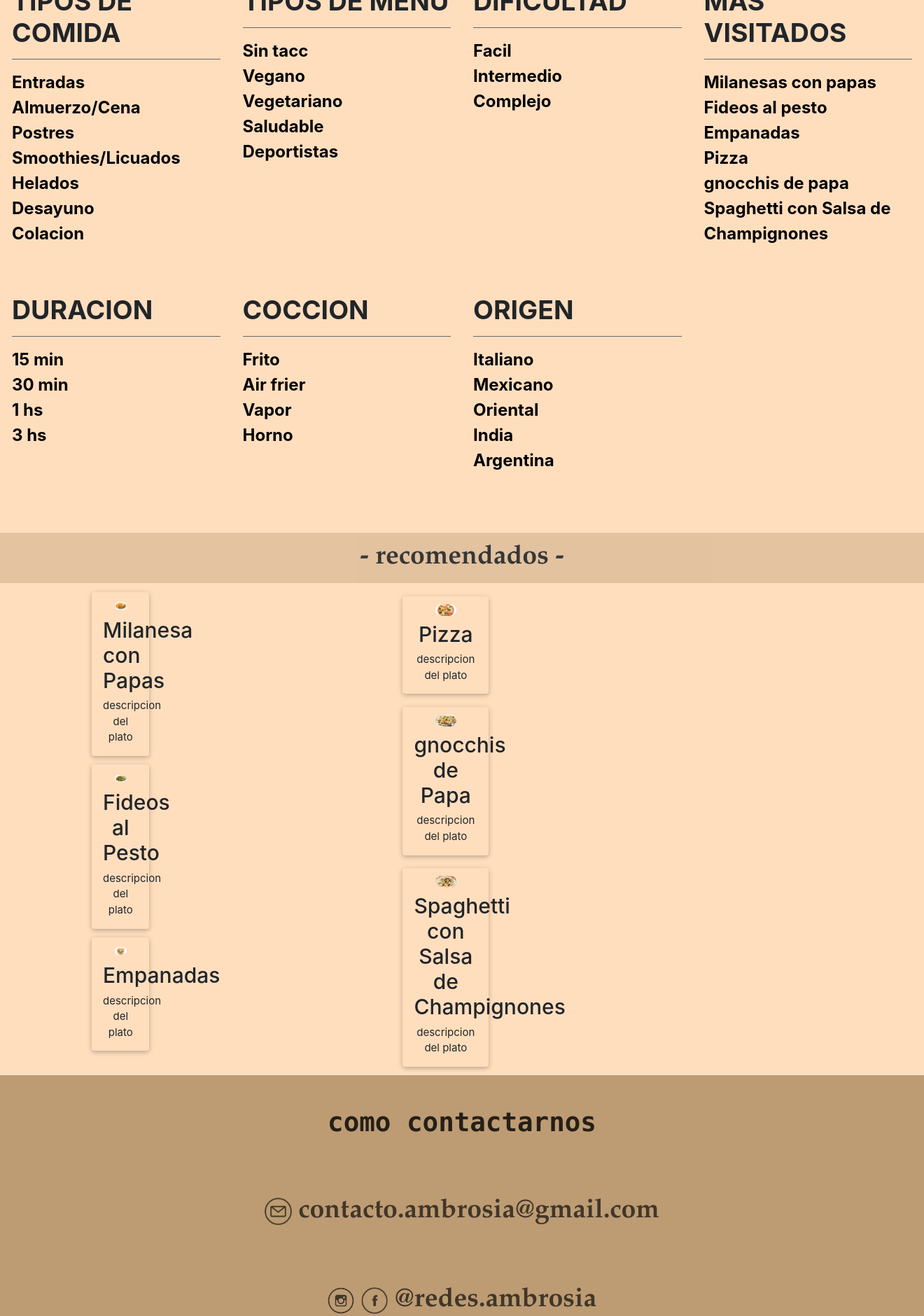
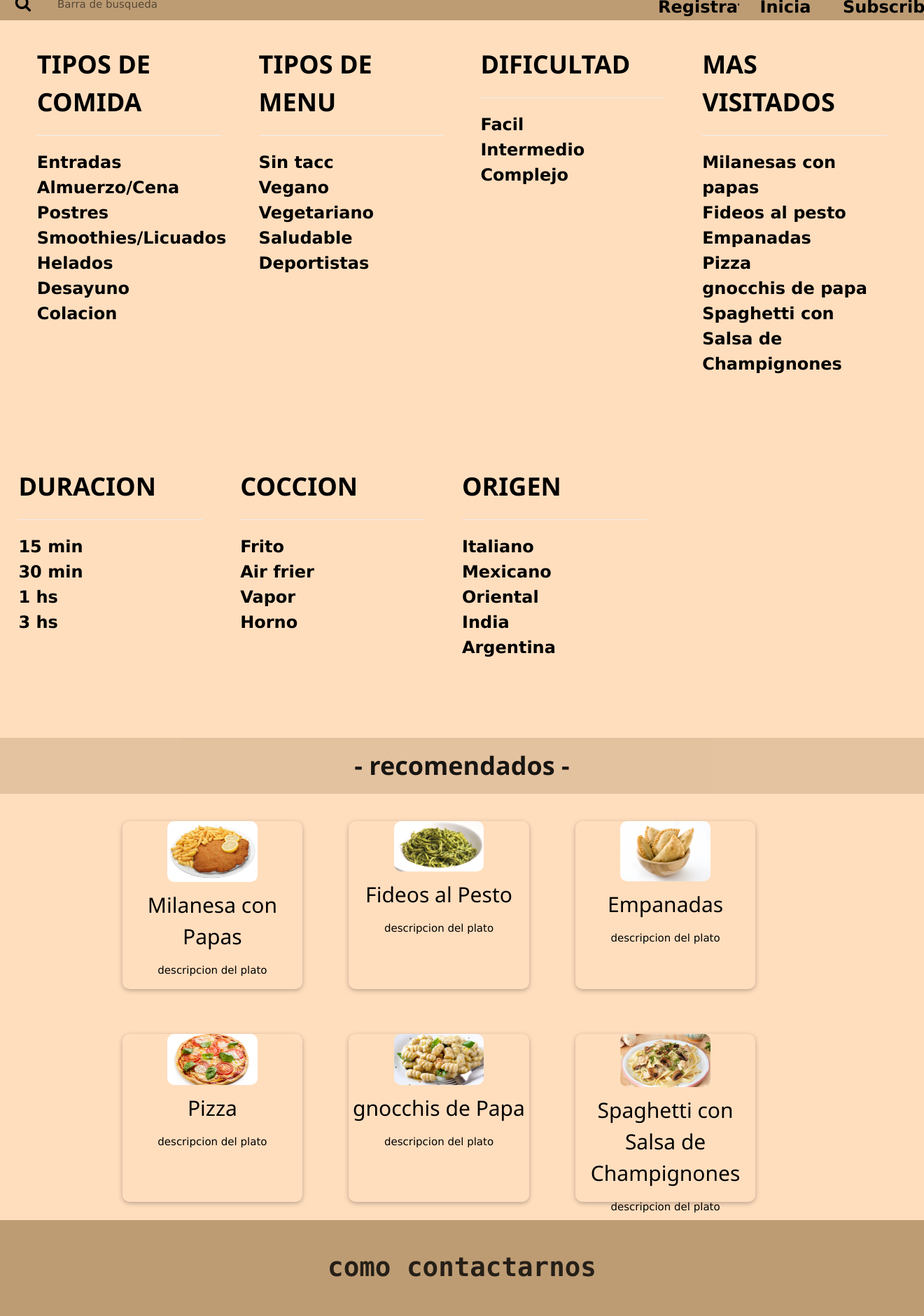
Before and after one commit to Enri3/ambrosia, a PHP site: page /Actividad2.html in a window 1320 px wide; the page is wider, and only the part inside the window is pictured. Shown: the part 821-2701 px from the top of that part at 70% size. Run offline with PHP 8.4, Linux system fonts and the light colour scheme; some web fonts are replaced.

Commit message:
lean copia tranqui

```diff
--- a/Actividad2.css
+++ b/Actividad2.css
@@ -1,24 +1,30 @@
 .container-general{
+	width: 100%;
 	display: flex;
+	flex-wrap: wrap;
 	justify-content: center;
 }
 
-.menu{
-	width: 25%;
-	text-align: left;
+.carta{
+	height: 30vh;
+	margin-right: 5vw;
 }
 
-.row {
-  display: flex;
+.menu{
+	width: 20%;
+	height: 19;
+	text-align: left;
+	margin: 2%;
+}
 
-}
+
 
 a:link {
 	font-weight: bold;
-  	color: black;
-  	font-size: x-large;
-  	/*background-color: transparent;
-  	//text-decoration: none;*/
+  color: black;
+  font-size: x-large;
+  background-color: transparent;
+  text-decoration: none;
 
 }
 a:link:hover {
@@ -53,7 +59,7 @@ a:link:hover {
 }
 
 .imagen{
-  width: 33.3%;
+  width:50%;
   text-align: center;
   border-radius: 10px;
 }
--- a/Actividad2.html
+++ b/Actividad2.html
@@ -4,7 +4,7 @@
 	<title>Ambrosia</title>
 	<link rel="stylesheet" href="Actividad2.css">
 	<link rel="stylesheet" href="https://www.w3schools.com/w3css/4/w3.css">
-	<link rel="stylesheet" href="https://stackpath.bootstrapcdn.com/bootstrap/4.1.0/css/bootstrap.min.css" integrity="sha384-9gVQ4dYFwwWSjIDZnLEWnxCjeSWFphJiwGPXr1jddIhOegiu1FwO5qRGvFXOdJZ4" crossorigin="anonymous">
+	<link rel="stylesheet" href="https://cdnjs.cloudflare.com/ajax/libs/font-awesome/4.7.0/css/font-awesome.min.css">
 	<meta http-equiv="Content-Type" content="text/html; charset=utf-8"/>
 	<link href="https://fonts.googleapis.com/css2?family=Fira+Sans:wght@100&family=Koulen&display=swap" rel="stylesheet">
 	<link href="https://fonts.googleapis.com/css2?family=Oleo+Script+Swash+Caps&display=swap" rel="stylesheet">
@@ -12,14 +12,18 @@
 <body style="background-color: #ffdebe">
 	<h1 style="font-family: 'Koulen', cursive;">Probandaaao ñ</h1>
 	<h1 style="font-family: 'Oleo Script Swash Caps', cursive;">ambrosia</h1>
-	<div>
-  		<video width=100% autoplay muted loop>
-  			<source src="ambrosia1.mp4" type="video/mp4">
-  		</video>
-  		<input type="text" style="background-color: #bd9c74;"> </input>
+  	<video width=100% autoplay muted loop>
+  		<source src="ambrosia1.mp4" type="video/mp4">
+  	</video>
+	<div class="w3-bar">
+		<i class= "w3-padding  fa fa-search w3-bar-item w3-button w3-mobile w3-xlarge" style="background-color: #bd9c74; height: 45px; width: 5%;"></i>
+	  	<input type="text" class="w3-bar-item" placeholder="Barra de busqueda" style="background-color: #bd9c74; width: 65%; height: 45px;"></input>
+	  	<a href="#" class="w3-bar-item w3-button w3-mobile" style="width:10%; height: 45px; background-color: #bd9c74;">Registrate</a>
+	  	<a href="#" class="w3-bar-item w3-button w3-mobile" style="width:10%; height: 45px; background-color: #bd9c74;">Inicia secion</a>
+	  	<a href="#" class="w3-bar-item w3-button w3-mobile" style="width:10%; height: 45px; background-color: #bd9c74;">Subscribite</a>
 	</div>
-	<div class="w3-container row">
-		<div class="w3-container menu">
+	<div class="container-general">
+		<div class="w3-card w3-border-0 menu" style="box-shadow: 0 0;">
 			<h1><b>TIPOS DE COMIDA</b></h1>
 			<hr width= 100% color= #737373>
 			<a href="url" target="_blank">Entradas</a>
@@ -36,7 +40,7 @@
 			<br>
 			<a href="url">Colacion</a>
 		</div>
-		<div class="w3-container menu">
+		<div class="w3-card menu" style="box-shadow: 0 0;">
 			<h1><b>TIPOS DE MENU</b></h1>
 			<hr width= 100% color= #737373>
 			<a href="url">Sin tacc</a>
@@ -50,7 +54,7 @@
 			<a href="url">Deportistas</a>
 			<br>
 		</div>
-		<div class="w3-container menu">
+		<div class="w3-card menu" style="box-shadow: 0 0;">
 			<h1><b>DIFICULTAD</b></h1>
 			<hr width= 100% color= #737373>
 			<a href="url">Facil</a>
@@ -60,7 +64,7 @@
 			<a href="url">Complejo</a>
 			<br>
 		</div>
-		<div class="w3-container menu">
+		<div class="w3-card menu" style="box-shadow: 0 0;">
 			<h1><b>MAS VISITADOS</b></h1>
 			<hr width= 100% color= #737373>
 			<a href="url">Milanesas con papas</a>
@@ -76,8 +80,9 @@
 			<a href="url">Spaghetti con Salsa de Champignones</a>
 			<br>
 		</div>
-
-		<div class="w3-container menu">
+		</div>
+		<div class="container-general" style="justify-content: left;">
+		<div class="w3-card menu" style="box-shadow: 0 0;">
 			<br><br><br>
 			<h1><b>DURACION</b></h1>
 			<hr width= 100% color= #737373>
@@ -92,7 +97,7 @@
 			<br>
 			<br>
 		</div>
-		<div class="w3-container menu">
+		<div class="w3-card menu" style="box-shadow: 0 0;">
 			<br><br><br>
 			<h1><b>COCCION</b></h1>
 			<hr width= 100% color= #737373>
@@ -107,7 +112,7 @@
 			<br>
 			<br>
 		</div>
-		<div class="w3-container menu">
+		<div class="w3-card menu" style="box-shadow: 0 0;">
 			<br><br><br>
 			<h1><b>ORIGEN</b></h1>
 			<hr width= 100% color= #737373>
@@ -128,41 +133,43 @@
 <div class="w3-container recomendados" style="margin-top: 3%">
 		<h1 style="margin-top: 1%;margin-bottom: 1%"><b>- recomendados -</b></h1>
 	</div>
-<div class="w3-container w3-center container-general" style="margin: auto; width: 85%;">
-	<div class="w3-container">
-        <div class="w3-container imagen w3-card w3-round" style="margin-top: 3%; margin-bottom: 2%; width: 20%;">
+<div class="w3-container container-general">
+
+        <div class="imagen carta w3-card" style="margin-top: 3%; margin-bottom: 2%; width: 20%;">
             <a href="mila-con-papas.html" style="width: 33%;"><img class="imagen" src="milanesa_con_papas.jpeg" alt="Milanesa con Papas"></a>
             <h2>Milanesa con Papas</h2>
             <p>descripcion del plato</p>
         </div>
-        <div class="w3-container imagen w3-card w3-round" style="margin-top: 3%; margin-bottom: 2%; width: 20%;">
+        <div class="imagen carta w3-card" style="margin-top: 3%; margin-bottom: 2%; width: 20%;">
             <a href="fideos-al-pesto.html"><img class="imagen" src="fideos_con_pesto.jpg" alt="Fideos al Pesto"></a>
             <h2>Fideos al Pesto</h2>
             <p>descripcion del plato</p>
         </div>
-        <div class="w3-container imagen w3-card w3-round" style="margin-top: 3%; margin-bottom: 2%; width: 20%;">
+        <div class="imagen carta w3-card" style="margin-top: 3%; margin-bottom: 2%; width: 20%;">
             <a href="empanadas.html"><img class="imagen" src="empanadas3.jpg" alt="Empanadas"></a>
             <h2>Empanadas</h2>
             <p>descripcion del plato</p>
         </div>
-    </div>
-    <div class="w3-container w3-center" style="margin: auto">
-        <div class="w3-container imagen w3-card w3-round" style="margin-top: 3%; margin-bottom: 2%; width: 20%;">
+
+
+        <div class="imagen carta w3-card" style="margin-top: 3%; margin-bottom: 2%; width: 20%;">
             <a href="pizza.html"><img class="imagen" src="pizza.jpg" alt="Pizza"></a>
             <h2>Pizza</h2>
             <p>descripcion del plato</p>
         </div>
-        <div class="w3-container imagen w3-card w3-round" style="margin-top: 3%; margin-bottom: 2%; width: 20%;">
+        <div class="imagen carta w3-card" style="margin-top: 3%; margin-bottom: 2%; width: 20%;">
             <a href="gnocchi-de-papa.html"><img class="imagen" src="gnocchis.jpg" alt="gnocchis de Papa"></a>
             <h2>gnocchis de Papa</h2>
             <p>descripcion del plato</p>
         </div>
-        <div class="w3-container imagen w3-card w3-round" style="margin-top: 3%; margin-bottom: 2%; width: 20%;">
+        <div class="imagen carta w3-card" style="margin-top: 3%; margin-bottom: 2%; width: 20%;">
             <a href="fideos-hongos.html"><img class="imagen" src="fideos_hongos.jpg" alt="Spaghetti con Salsa de Champiñones"></a>
             <h2>Spaghetti con Salsa de Champignones</h2>
             <p>descripcion del plato</p>
         </div>
-    </div>
+
+	</div>
+
 </div>
 <div class="w3-container footer" >
 	<b><p style="font-family: monospace; opacity: 80%; margin-top: 3%">como contactarnos</p></b>
```
